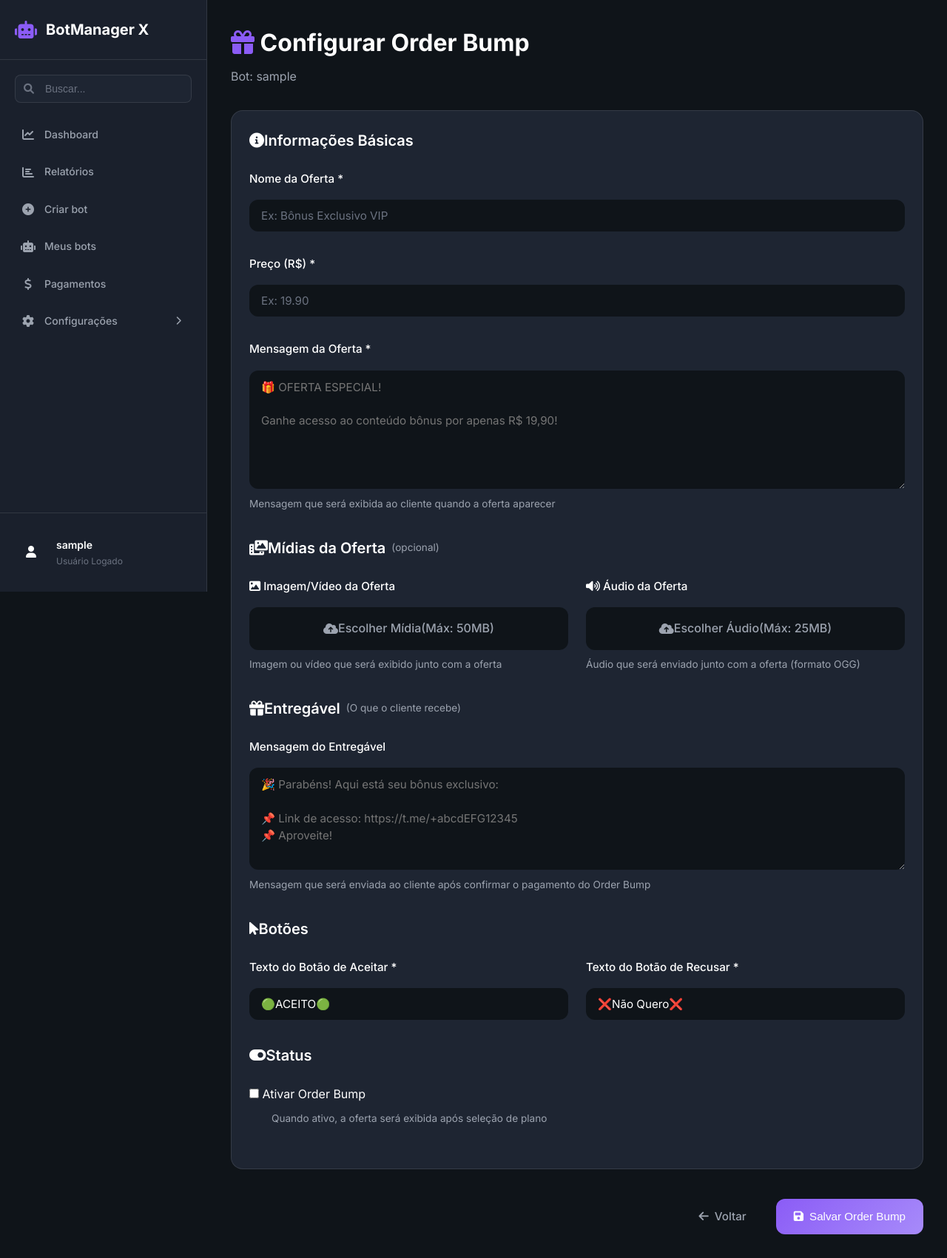
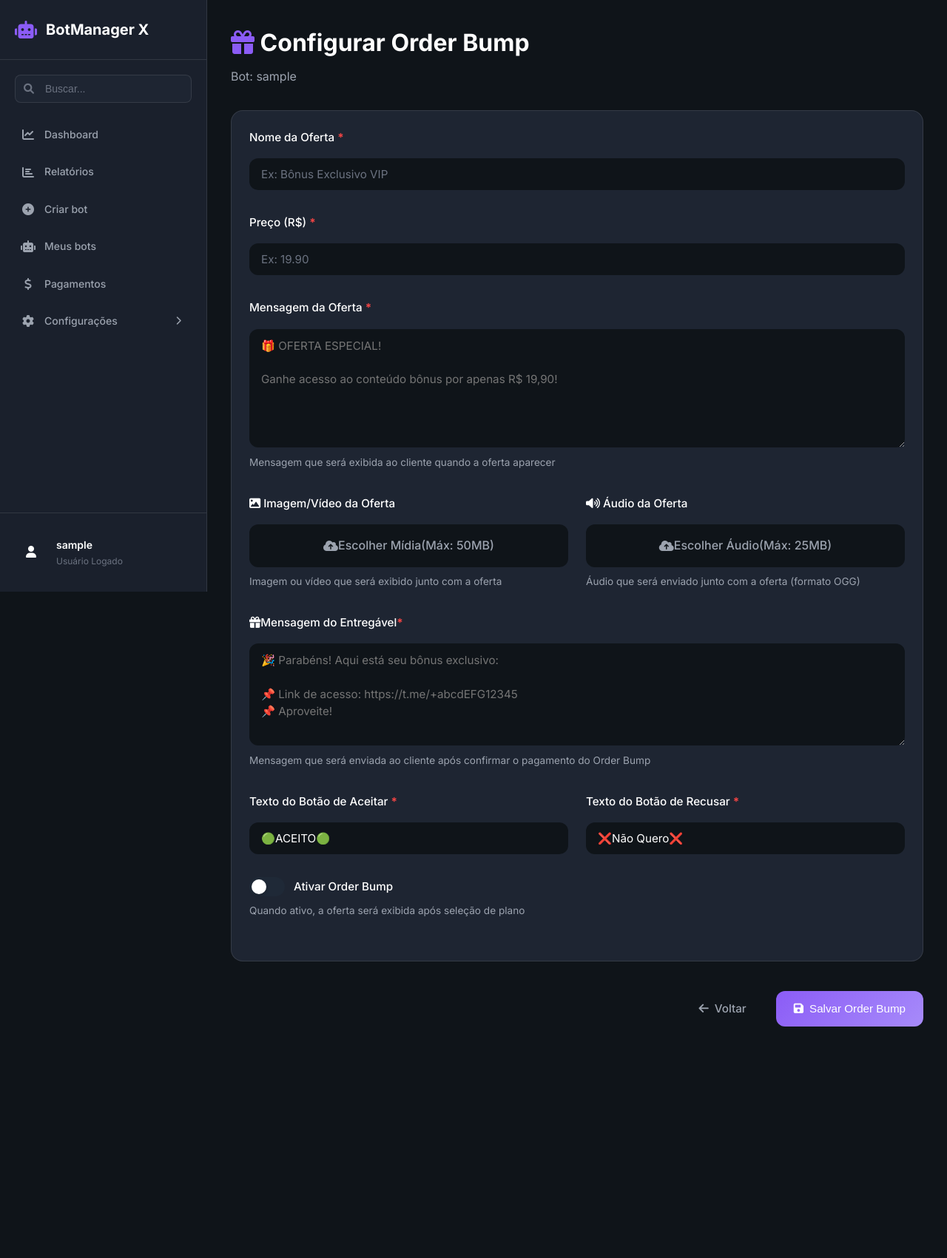
Before and after one commit to FernandoJMartins/BotManager, a Flask app: page /bots/1/order-bump in a window 1280 px wide. Shown: the whole page at 74% size. After the commit the page ends 1388 px from the top, so only its background shows below. Run offline with Flask 3, Linux system fonts and the light colour scheme; a user stored in the database is signed in; tables that the repository leaves empty hold one stand-in row (values such as "Sample post"); data that the repository does not hold is empty.

Commit message:
better css for order bump

```diff
--- a/src/static/css/dashboard-dark.css
+++ b/src/static/css/dashboard-dark.css
@@ -1583,3 +1583,94 @@ body {
   min-width: 360px;
   box-shadow: 0 4px 12px rgba(0, 0, 0, 0.15);
 }
+
+/* toggle animation INPUT */
+.checkbox-label {
+  display: flex;
+  align-items: center;
+  cursor: pointer;
+  user-select: none;
+}
+
+.checkbox-label input[type="checkbox"] {
+  position: absolute;
+  opacity: 0;
+  cursor: pointer;
+  height: 0;
+  width: 0;
+}
+
+.checkbox-label span {
+  position: relative;
+  padding-left: 60px;
+  color: var(--text-primary);
+  font-weight: 500;
+  font-size: 0.95rem;
+}
+
+.checkbox-label span::before {
+  content: "";
+  position: absolute;
+  left: 0;
+  top: 50%;
+  transform: translateY(-50%);
+  width: 48px;
+  height: 26px;
+  background: #1f2937;
+  border: 2px solid var(--border-color);
+  border-radius: 13px;
+  transition: all 0.3s ease;
+}
+
+.checkbox-label span::after {
+  content: "";
+  position: absolute;
+  left: 3px;
+  top: 50%;
+  transform: translateY(-50%);
+  width: 20px;
+  height: 20px;
+  background: #ffffff;
+  border-radius: 50%;
+  transition: all 0.3s cubic-bezier(0.68, -0.55, 0.265, 1.55);
+  box-shadow: 0 2px 4px rgba(0, 0, 0, 0.2);
+}
+
+.checkbox-label input[type="checkbox"]:checked + span::before {
+  background: #ffffff;
+  border-color: var(--border-color);
+}
+
+.checkbox-label input[type="checkbox"]:checked + span::after {
+  left: 25px;
+  background: #1f2937;
+  box-shadow: 0 2px 4px rgba(0, 0, 0, 0.3);
+}
+
+.checkbox-label:hover span::before {
+  border-color: var(--primary-color);
+}
+
+.checkbox-label input[type="checkbox"]:focus + span::before {
+  box-shadow: 0 0 0 3px rgba(139, 92, 246, 0.2);
+}
+
+/* Toggle Loading Animation */
+.checkbox-label input[type="checkbox"]:disabled + span::before {
+  opacity: 0.5;
+  cursor: not-allowed;
+}
+
+.checkbox-label input[type="checkbox"]:disabled + span::after {
+  animation: togglePulse 1.5s ease-in-out infinite;
+}
+
+@keyframes togglePulse {
+  0%,
+  100% {
+    transform: translateY(-50%) scale(1);
+  }
+  50% {
+    transform: translateY(-50%) scale(0.9);
+  }
+}
--- a/src/templates/bots/order_bump_form.html
+++ b/src/templates/bots/order_bump_form.html
@@ -24,13 +24,9 @@
     <form method="POST" enctype="multipart/form-data">
       <!-- Informações Básicas -->
       <div class="chart-card" style="margin-bottom: 24px">
-        <h3 class="section-title">
-          <i class="fas fa-info-circle me-2"></i>
-          Informações Básicas
-        </h3>
 
         <div class="form-group">
-          <label class="form-label">Nome da Oferta *</label>
+          <label class="form-label">Nome da Oferta <span class="required">*</span></label>
           <input
             type="text"
             name="name"
@@ -42,7 +38,7 @@
         </div>
 
         <div class="form-group">
-          <label class="form-label">Preço (R$) *</label>
+          <label class="form-label">Preço (R$) <span class="required">*</span></label>
           <input
             type="number"
             name="price"
@@ -56,7 +52,7 @@
         </div>
 
         <div class="form-group">
-          <label class="form-label">Mensagem da Oferta *</label>
+          <label class="form-label">Mensagem da Oferta <span class="required">*</span></label>
           <textarea
             name="message"
             class="form-control form-textarea"
@@ -71,20 +67,6 @@
             aparecer</small
           >
         </div>
-
-        <h3 class="section-title">
-          <i class="fas fa-photo-video me-2"></i>
-          Mídias da Oferta
-          <small
-            style="
-              font-weight: normal;
-              font-size: 0.85rem;
-              margin-left: 0.5rem;
-              color: var(--text-secondary);
-            "
-            >(opcional)</small
-          >
-        </h3>
 
         <div class="media-grid">
           <!-- Mídia da Oferta (Imagem/Vídeo) -->
@@ -156,24 +138,12 @@
           </div>
         </div>
 
-        <h3 class="section-title">
-          <i class="fas fa-gift me-2"></i>
-          Entregável
-          <small
-            style="
-              font-weight: normal;
-              font-size: 0.85rem;
-              margin-left: 0.5rem;
-              color: var(--text-secondary);
-            "
-            >(O que o cliente recebe)</small
-          >
-        </h3>
+        <div class="form-group">
 
-        <div class="form-group">
-          <label class="form-label">Mensagem do Entregável</label>
+          <label class="form-label"><i class="fas fa-gift me-2"></i>Mensagem do Entregável<span class="required">*</span></label>
           <textarea
             name="deliverable_message"
+            required
             class="form-control form-textarea"
             rows="5"
             placeholder="🎉 Parabéns! Aqui está seu bônus exclusivo:&#10;&#10;📌 Link de acesso: https://t.me/+abcdEFG12345&#10;📌 Aproveite!"
@@ -186,13 +156,9 @@
           </small>
         </div>
 
-        <h3 class="section-title">
-          <i class="fas fa-mouse-pointer me-2"></i>
-          Botões
-        </h3>
         <div class="media-grid">
           <div class="form-group">
-            <label class="form-label">Texto do Botão de Aceitar *</label>
+            <label class="form-label">Texto do Botão de Aceitar <span class="required">*</span></label>
             <input
               type="text"
               name="accept_button_text"
@@ -204,7 +170,7 @@
           </div>
 
           <div class="form-group">
-            <label class="form-label">Texto do Botão de Recusar *</label>
+            <label class="form-label">Texto do Botão de Recusar <span class="required">*</span></label>
             <input
               type="text"
               name="decline_button_text"
@@ -216,18 +182,13 @@
           </div>
         </div>
 
-        <h3 class="section-title">
-          <i class="fas fa-toggle-on me-2"></i>
-          Status
-        </h3>
-
         <div class="form-group">
           <label class="checkbox-label">
-            <input type="checkbox" name="is_active" {{ 'checked' if order_bump
+            <input type="checkbox" name="is_active" id="is_active" {{ 'checked' if order_bump
             and order_bump.is_active else '' }} />
             <span>Ativar Order Bump</span>
           </label>
-          <small class="form-hint" style="margin-left: 30px">
+          <small class="form-hint">
             Quando ativo, a oferta será exibida após seleção de plano
           </small>
         </div>
```
